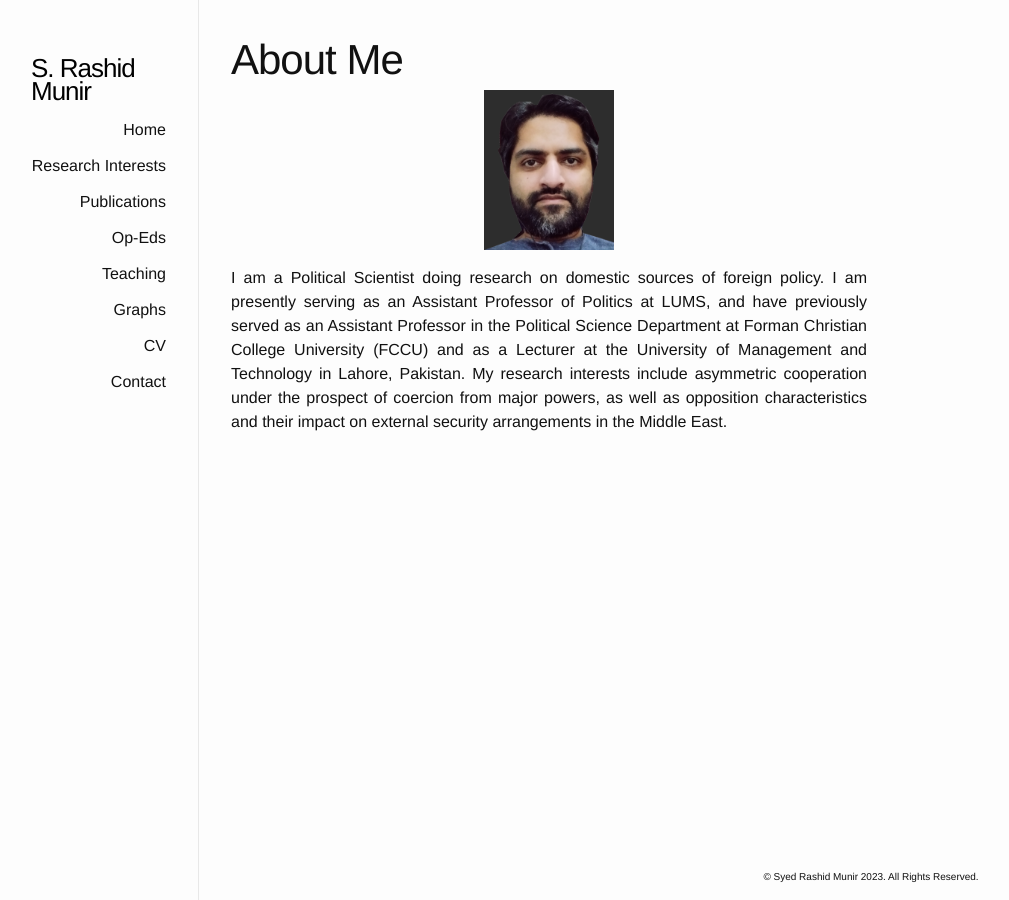
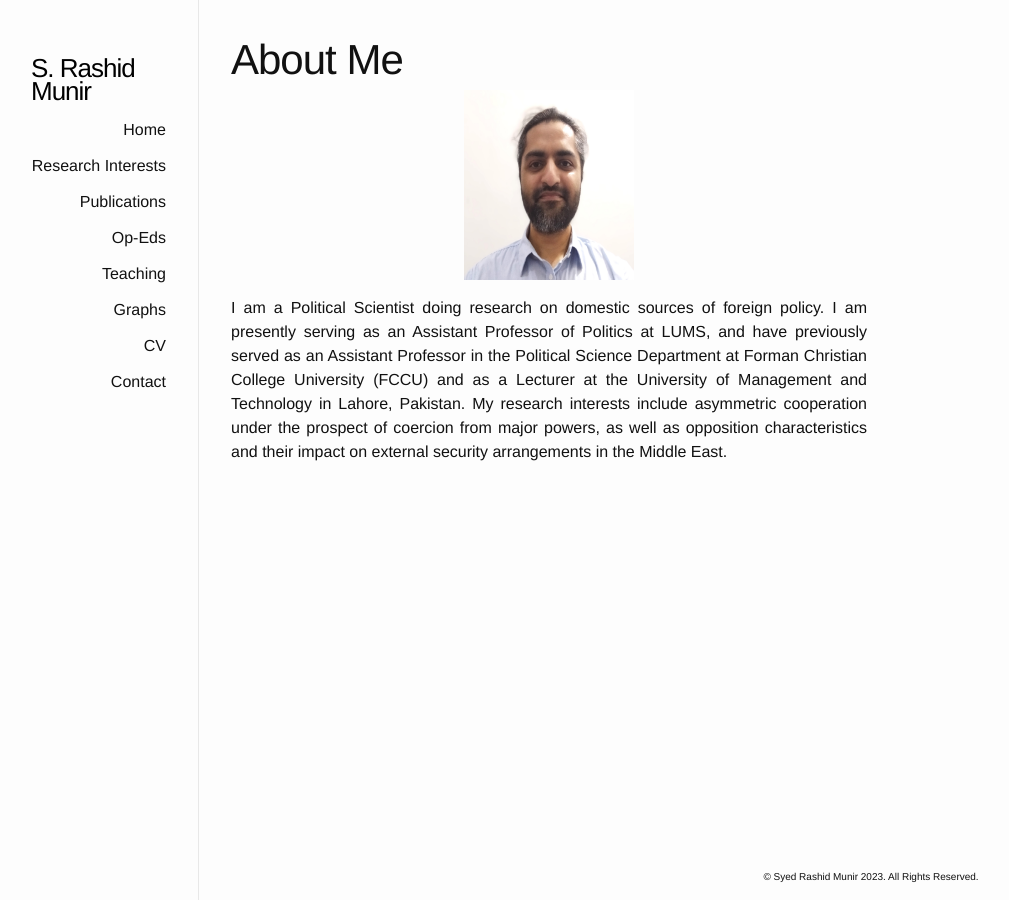
Before and after one commit to srmunir/srmunir.github.io, a Jekyll site: the page built from index.html, in a window 1280 px wide. Shown: the whole page, without its empty margins (191-1200 px from the left). Built offline with Jekyll 4.4.1, drawn with Linux system fonts in a browser that asks for light colours.

Commit message:
Update index.html

```diff
--- a/index.html
+++ b/index.html
@@ -8,7 +8,7 @@ title: About Me
 
 
 <div class="post-excerpt">
-<center><img src="photos/profile2.png" class="centerImage" alt="Profile" aligh="middle" height="160" width="130"></center>
+<center><img src="photos/profile3.jpg" class="centerImage" alt="Profile" aligh="middle" height="190" width="170"></center>
       <p></p>
 
 <p align="justify">I am a Political Scientist doing research on domestic sources of foreign policy. I am presently serving as an Assistant Professor of Politics at LUMS, and have previously served as an Assistant Professor in the Political Science Department at Forman Christian College University (FCCU) and as a Lecturer at the University of Management and Technology in Lahore, Pakistan. My research interests include asymmetric cooperation under the prospect of coercion from major powers, as well as opposition characteristics and their impact on external security arrangements in the Middle East.</p>
```
